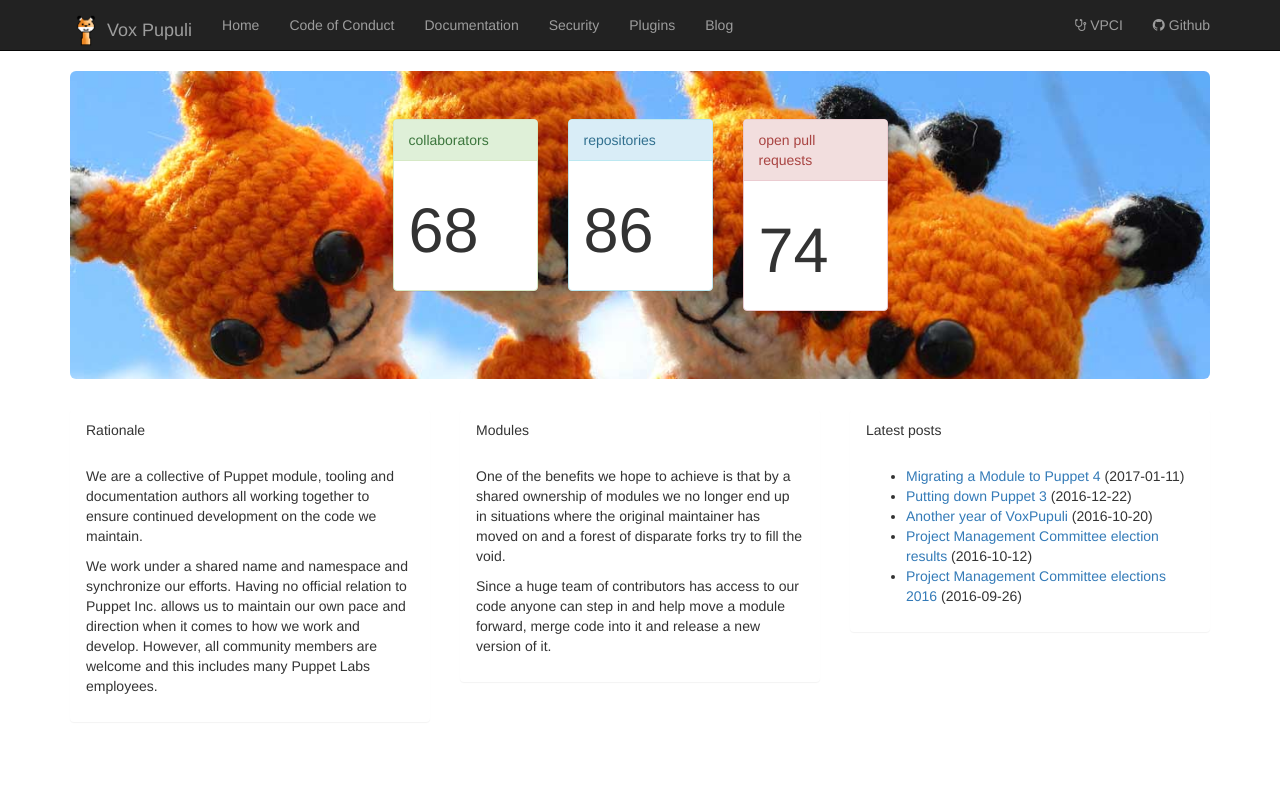
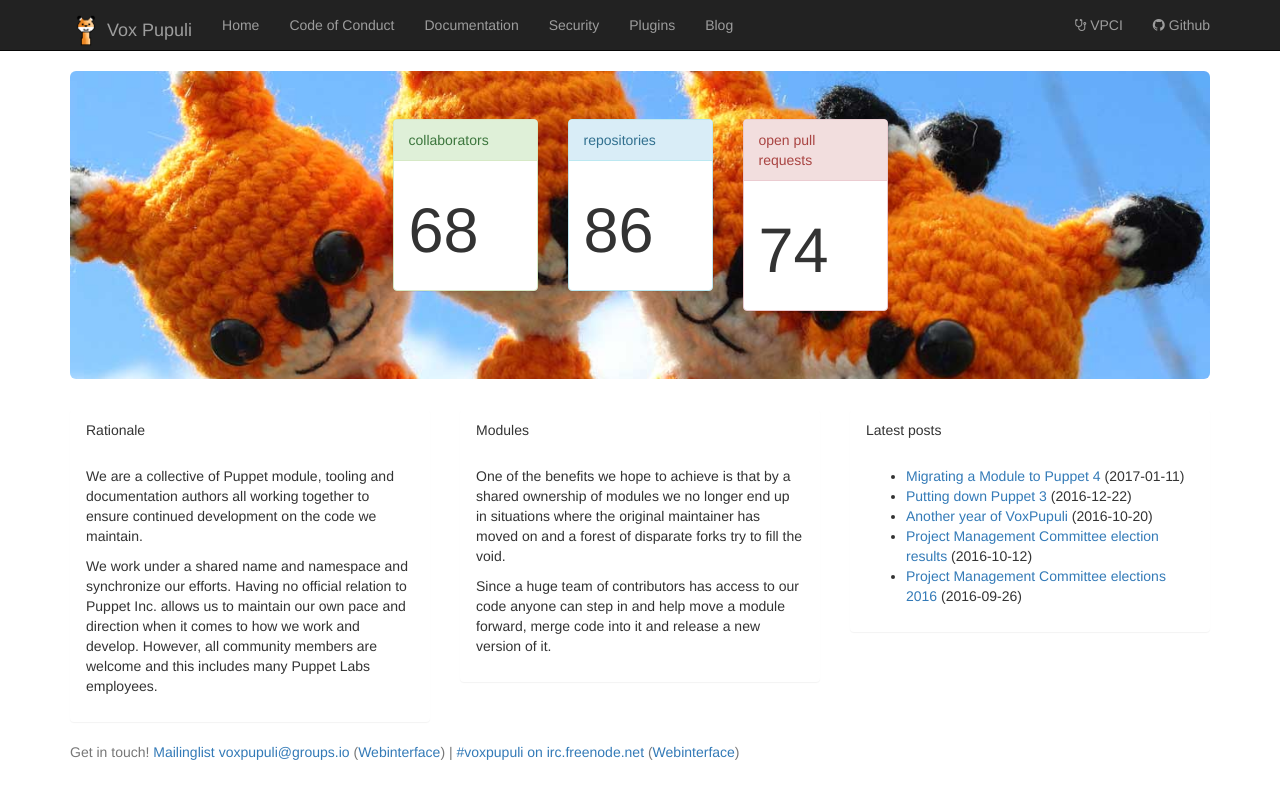
Before and after one commit to voxpupuli/voxpupuli.github.io, a Jekyll site: the page built from index.html, in a window 1280 px wide. Shown: the top 799 px of the page. Built offline with Jekyll 4.4.1, drawn with Linux system fonts in a browser that asks for light colours; nearby versions of some CDN libraries.

Commit message:
Add footer with get in touch links
Provide links to mailinglist and IRC channel.

Doesn't look very good, but the information is important.

```diff
--- /dev/null
+++ b/_includes/footer.html
@@ -0,0 +1,5 @@
+<div id="footer">
+  <div class="container">
+    <p class="text-muted">Get in touch! <a href="mailto:voxpupuli@groups.io">Mailinglist voxpupuli@groups.io</a> (<a href="https://groups.io/g/voxpupuli/topics">Webinterface</a>) | <a href="irc://irc.freenode.net/voxpupuli">#voxpupuli on irc.freenode.net</a> (<a href="https://webchat.freenode.net/?channels=%23voxpupuli">Webinterface</a>)</p>
+  </div>
+</div>
--- a/_layouts/default.html
+++ b/_layouts/default.html
@@ -11,6 +11,8 @@
       {{ content }}
     </div>
 
+
+    {% include footer.html %}
   </body>
 
   {% include scripts.html %}
```
